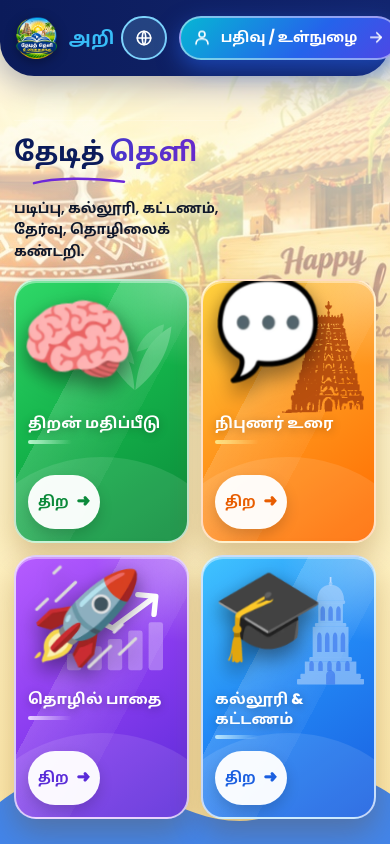
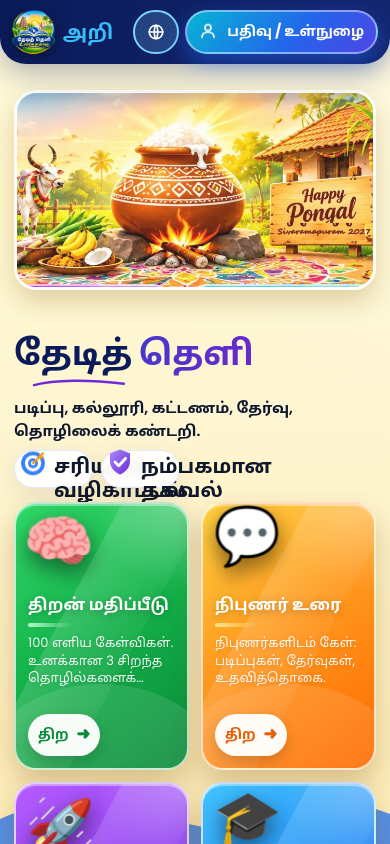
Before and after one commit to MADHAVAN-ZIPNOW/pickmycareer, a React (Vite) app in the folder frontend/: page / in a window 390 px wide. Shown: the top 844 px of the page. Built offline with nearby package versions, Linux system fonts and the light colour scheme.

Commit message:
Mobile layout: scrollable, header fits, picture and card text visible
Co-Authored-By: Claude Sonnet 5.5 <noreply@anthropic.com>

```diff
--- a/frontend/src/styles.css
+++ b/frontend/src/styles.css
@@ -674,3 +674,43 @@ header.top{overflow:visible}
 @media(max-width:760px){.logo-small{height:42px}}
 .m-careers{height:clamp(54px,11vh,90px)!important;top:11%!important;right:7%!important}
 .m-careers svg{overflow:visible}
+
+/* ===== MOBILE (<=760px): scrollable, nothing cut off ===== */
+@media(max-width:760px){
+ html,body{height:auto!important;overflow:auto!important;overflow-x:hidden!important}
+ #root{height:auto!important;min-height:100dvh}
+ header.top{border-radius:0 0 26px 26px;margin:0!important}
+ .nav2{padding:8px 12px!important;min-height:64px;gap:8px;flex-wrap:nowrap}
+ .brand{gap:8px;min-width:0}
+ .brand b{font-size:20px}.brand small{display:none}
+ .logo-small{height:44px!important}
+ .navr{gap:6px;margin-left:auto}
+ .navr .pill.act,.navr .sep,.navr .pill.sm{display:none!important}
+ .pill{min-height:44px!important;padding:0 12px!important;font-size:14px!important}
+ .pill.login .ni:last-child{display:none}
+ .pill.lang:not(.sm) span{display:none}
+ .stage2{padding:14px 14px 26px!important;gap:14px!important;flex:none!important;display:block!important}
+ .heroRow{display:block!important;flex:none!important;padding:0!important;margin-bottom:14px}
+ .copy{max-width:100%!important;height:auto!important;gap:8px}
+ .copy h1{font-size:34px!important;white-space:normal!important}
+ .copy .lead{font-size:15px!important;max-width:100%!important}
+ .chips{display:flex!important;flex-wrap:wrap!important;gap:8px!important}
+ .chip{padding:4px 12px 4px 4px}.chip small{display:none!important}
+ .bgphoto{position:relative!important;inset:auto!important;display:block;height:200px;margin:12px 0 0;border-radius:22px;background:url(/pongal.jpg) 70% 50%/cover no-repeat!important;-webkit-mask-image:none!important;mask-image:none!important;box-shadow:0 12px 26px rgba(120,70,0,.25);border:3px solid #fff}
+ .four{display:grid!important;grid-template-columns:1fr 1fr!important;gap:12px!important;height:auto!important;max-height:none!important;flex:none!important;margin-top:14px}
+ .big4{min-height:230px;padding:12px!important}
+ .big4 p{display:-webkit-box!important;font-size:13px!important;-webkit-line-clamp:3;line-height:1.35}
+ .big4 h3{font-size:16px!important}
+ .big4 .i{width:64px!important;height:64px!important}
+ .big4 .go{min-height:42px!important;font-size:14px!important}
+ .mark{display:none}
+ .dots{display:none}
+ .wave{display:block!important;height:60px;position:fixed;opacity:.9}
+ .decor{display:none}
+}
+@media(max-width:760px){
+ .chips{flex-wrap:nowrap!important}
+ .chip{flex:1 1 0;min-width:0;padding:3px 8px 3px 3px!important;gap:6px!important}
+ .chip span:first-child{width:30px!important;height:30px!important;flex:0 0 auto}
+ .chip b{font-size:12px!important;white-space:normal!important;line-height:1.2}
+}
```
